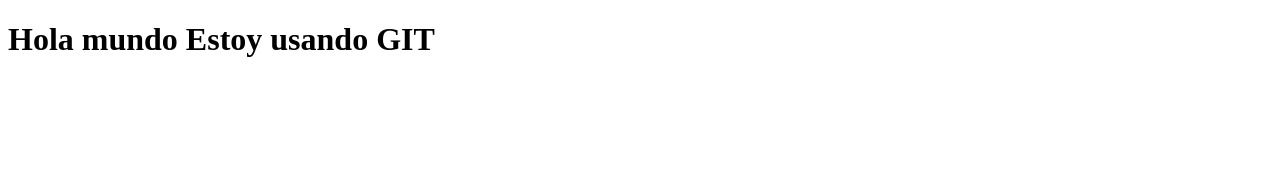
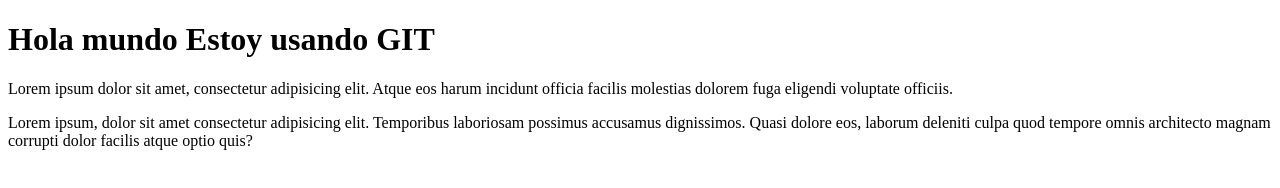
Before and after one commit to AULW95/ClaseGit, a plain HTML site: page Index.html in a window 1280 px wide. Drawn offline with Linux system fonts and the light colour scheme.

Commit message:
Cambios en Index.html

```diff
--- a/Index.html
+++ b/Index.html
@@ -8,5 +8,7 @@
 </head>
 <body>
     <h1>Hola mundo Estoy usando GIT</h1>
+    <section>Lorem ipsum dolor sit amet, consectetur adipisicing elit. Atque eos harum incidunt officia facilis molestias dolorem fuga eligendi voluptate officiis.</section>
+    <p>Lorem ipsum, dolor sit amet consectetur adipisicing elit. Temporibus laboriosam possimus accusamus dignissimos. Quasi dolore eos, laborum deleniti culpa quod tempore omnis architecto magnam corrupti dolor facilis atque optio quis?</p>
 </body>
 </html>
```
